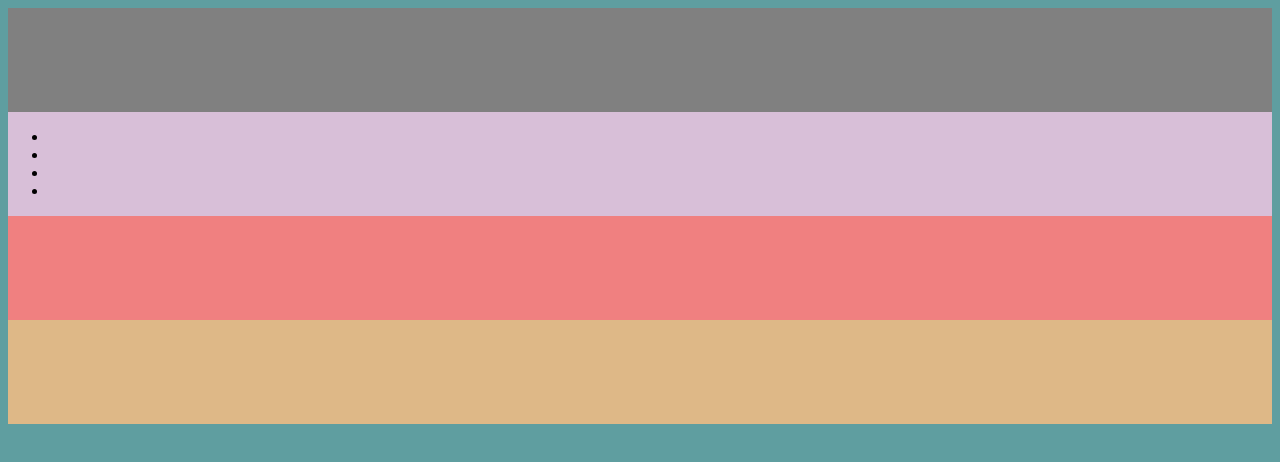
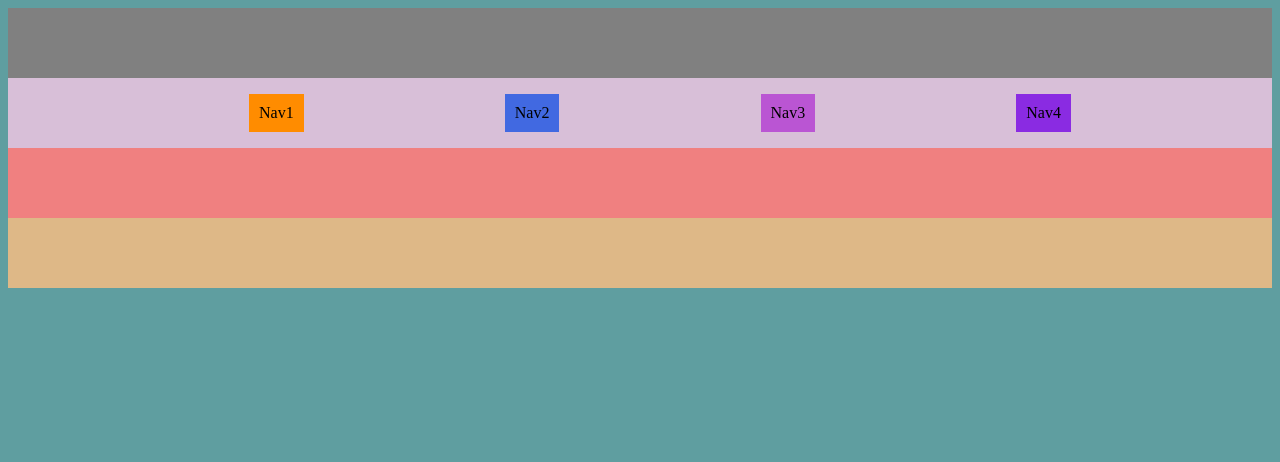
Before and after one commit to DeanWilcoxson/Fsw-110, a plain HTML site: page Week1/project2/Index.html in a window 1280 px wide. Drawn offline with Linux system fonts and the light colour scheme.

Commit message:
10/21/20.3

```diff
--- a/Week1/project2/Index.html
+++ b/Week1/project2/Index.html
@@ -2,11 +2,11 @@
 <html lang="en">
 
 <head>
-    <meta charset="UTF-8">
-    <meta name="viewport" content="width=device-width, initial-scale=1.0">
+    <meta charset="UTF-8" />
+    <meta name="viewport" content="width=device-width, initial-scale=1.0" />
     <title>Fsw-110 week1 project2</title>
     <script src="Index.js"></script>
-    <link rel="stylesheet" href="Styles.css">
+    <link rel="stylesheet" href="Styles.css" />
 </head>
 
 <body id="myGridContainer">
@@ -15,10 +15,10 @@
     </header>
     <nav id="myNavbar">
         <ul id="myNavList">
-            <li id="myFirstNav"></li>
-            <li id="mySecondNav"></li>
-            <li id="myThirdNav"></li>
-            <li id="myFourthNav"></li>
+            <li id="myFirstNav">Nav1</li>
+            <li id="mySecondNav">Nav2</li>
+            <li id="myThirdNav">Nav3</li>
+            <li id="myFourthNav">Nav4</li>
         </ul>
     </nav>
     <main id="myMainSection"></main>
--- a/Week1/project2/Styles.css
+++ b/Week1/project2/Styles.css
@@ -16,7 +16,8 @@
     grid-row: 1/2;
 }
 
-#myH1Element {}
+
+/*#myH1Element {}*/
 
 
 /* Navbar */
@@ -27,15 +28,33 @@
     grid-row: 2/3;
 }
 
-#myNavList {}
+#myNavList {
+    display: flex;
+    flex-direction: row;
+    justify-content: space-evenly;
+    align-items: center;
+    list-style-type: none;
+}
 
-#myFirstNav {}
+#myFirstNav {
+    background-color: darkorange;
+    padding: 10px;
+}
 
-#mySecondNav {}
+#mySecondNav {
+    background-color: royalblue;
+    padding: 10px;
+}
 
-#myThirdNav {}
+#myThirdNav {
+    background-color: mediumorchid;
+    padding: 10px;
+}
 
-#myFourthNav {}
+#myFourthNav {
+    background-color: blueviolet;
+    padding: 10px;
+}
 
 
 /* Main */
```
